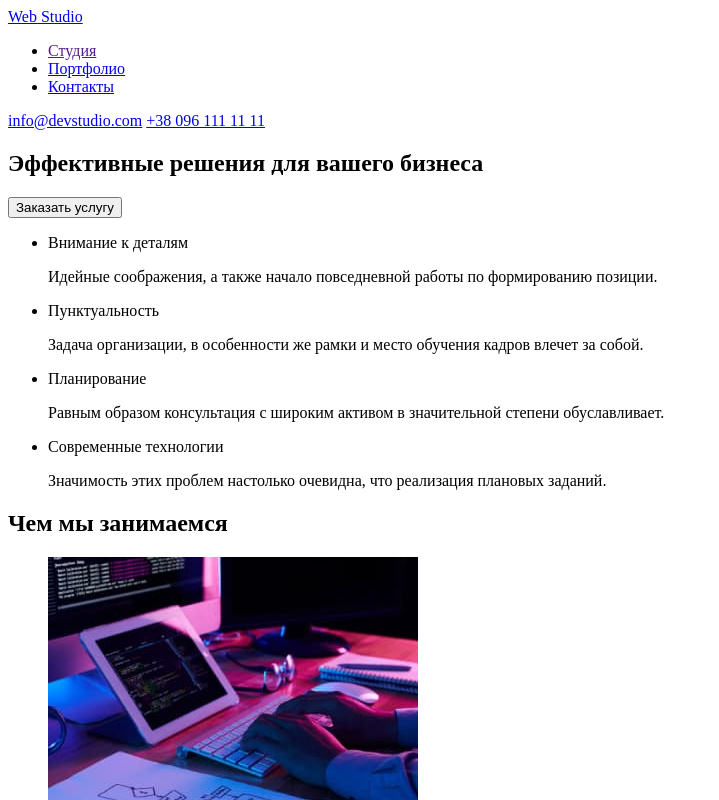
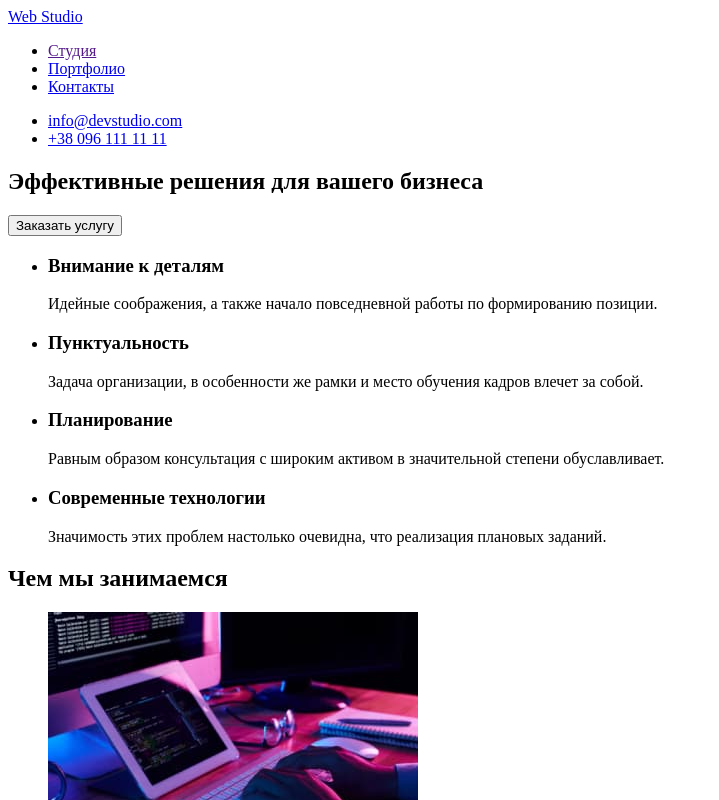
Before and after one commit to Assyl-KZ/goit-markup-hw-01, a plain HTML site: page index.html in a window 1280 px wide. Shown: the top 800 px of the page, without its empty margins (0-719 px from the left). Drawn offline with Linux system fonts and the light colour scheme.

Commit message:
Update index.html

```diff
--- a/index.html
+++ b/index.html
@@ -17,8 +17,10 @@
                 <li><a href="#contacts">Контакты</a></li>
             </ul>
         </nav>
-        <a href="mailto:info@devstudio.com">info@devstudio.com</a>
-        <a href="tel:+380961111111">+38 096 111 11 11</a>
+            <ul>
+                <li><a href="mailto:info@devstudio.com">info@devstudio.com</a></li>
+                <li><a href="tel:+380961111111">+38 096 111 11 11</a></li>
+            </ul>
     </header>
     <main>
     <!--HERO-->
@@ -30,22 +32,25 @@
     <section id="portfolio">
         <ul>
             <li>
-                <p>Внимание к деталям</p>
+                <h3>Внимание к деталям</h3>
                 <p>Идейные соображения, а также начало повседневной работы по формированию позиции.</p>
             </li>
             <li>
-                <p>Пунктуальность</p>
+                <h3>Пунктуальность</h3>
                 <p>Задача организации, в особенности же рамки и место обучения кадров влечет за собой.</p>
             </li>
             <li>
-                <p>Планирование</p>
+                <h3>Планирование</h3>
                 <p>Равным образом консультация с широким активом в значительной степени обуславливает.</p>
             </li>
             <li>
-                <p>Современные технологии</p>
+                <h3>Современные технологии</h3>
                 <p>Значимость этих проблем настолько очевидна, что реализация плановых заданий.</p>
             </li>
         </ul>
+    </section>
+    <!--SERVISES-->
+    <section>
             <h2>Чем мы занимаемся</h2>
         <ul>
             <li>
@@ -85,7 +90,7 @@
     </main>
     <!--FOOTER-->
     <footer>
-        <nav><a href="#logo" lang="en"> Web Studio</a></nav>
+        <a href="#logo" lang="en"> Web Studio</a>
         <address>
             <ul>
                 <li>
```
